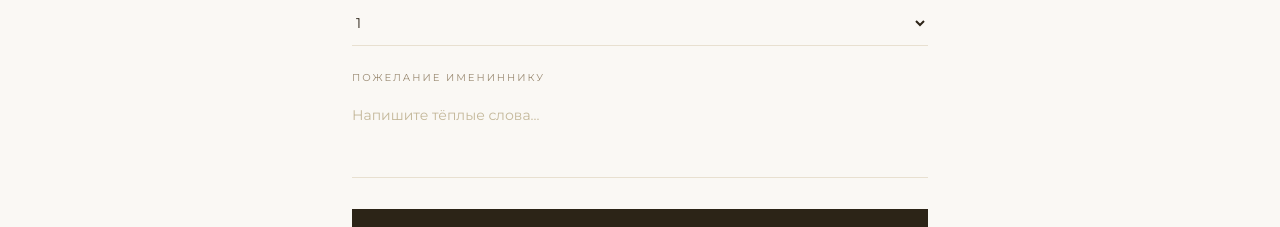
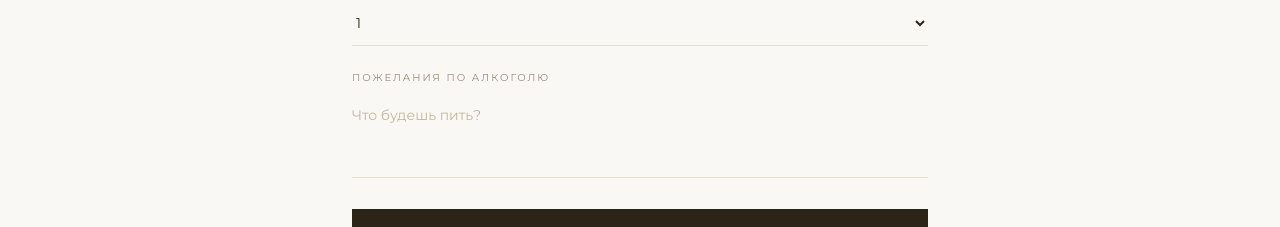
Before and after one commit to pr-poehali-dev/birthday-invitation-32, a React (Vite) app: page / in a window 1280 px wide. Shown: the part 3404-3631 px from the top of the page. Built offline with nearby package versions, Linux system fonts and the light colour scheme.

Commit message:
Добавь пожелания по алкоголю

```diff
--- a/src/pages/Index.tsx
+++ b/src/pages/Index.tsx
@@ -274,11 +274,11 @@ export default function Index() {
               )}
 
               <div>
-                <label className="font-body text-[10px] uppercase tracking-[0.2em] text-[#9a8a72] block mb-2">Пожелание имениннику</label>
+                <label className="font-body text-[10px] uppercase tracking-[0.2em] text-[#9a8a72] block mb-2">Пожелания по алкоголю</label>
                 <textarea
                   value={rsvp.wish}
                   onChange={(e) => setRsvp({ ...rsvp, wish: e.target.value })}
-                  placeholder="Напишите тёплые слова..."
+                  placeholder="Что будешь пить?"
                   rows={3}
                   className="w-full border-b border-[#e8e0d0] bg-transparent py-3 font-body text-sm text-[#2c2417] placeholder:text-[#c4b89a] focus:outline-none focus:border-[#c4a882] transition-colors resize-none"
                 />
```
